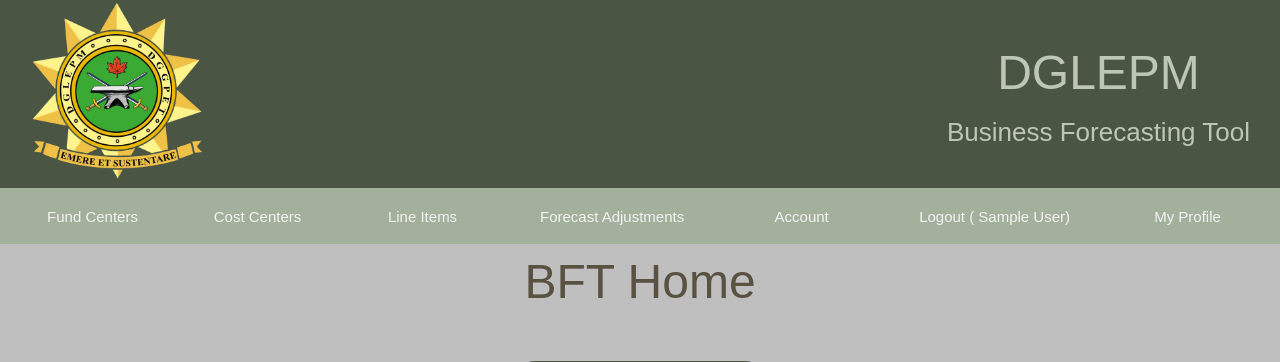
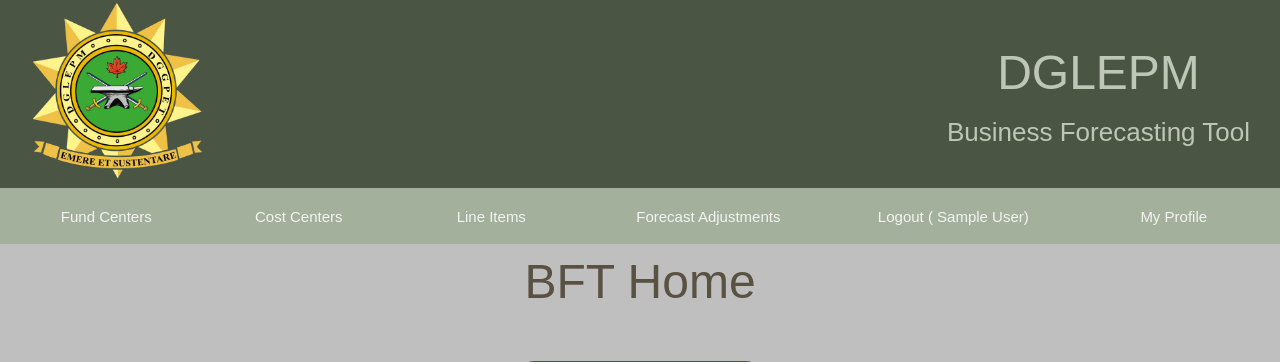
Before and after one commit to mariostg/bft, a Django app: page / in a window 1280 px wide. Shown: the top 362 px of the page. Run offline with Django 4.2, Linux system fonts and the light colour scheme; the visitor is signed in with stand-in values (Sample User, id 1).

Commit message:
Delete account link from navbar

```diff
--- a/templates/core/navbar.html
+++ b/templates/core/navbar.html
@@ -25,7 +25,6 @@
       <a class="btn btn--link" href="{% url 'lineitem-page' %}">Line Items</a>
       <a class="btn btn--link" href="{% url 'forecast-adjustment-table' %}">Forecast Adjustments</a>
       {% if user.is_authenticated %}
-      <a class="btn btn--link" href="/users/account/">Account</a>
       <a class="btn btn--link" href="/users/logout/" class="btn btn--sub">Logout ({{ request.session.data }} {{user.get_full_name}})</a>
       <a class="btn btn--link" href="/users/profile/" class="btn btn--sub">My Profile</a>
       {% else %}
```
